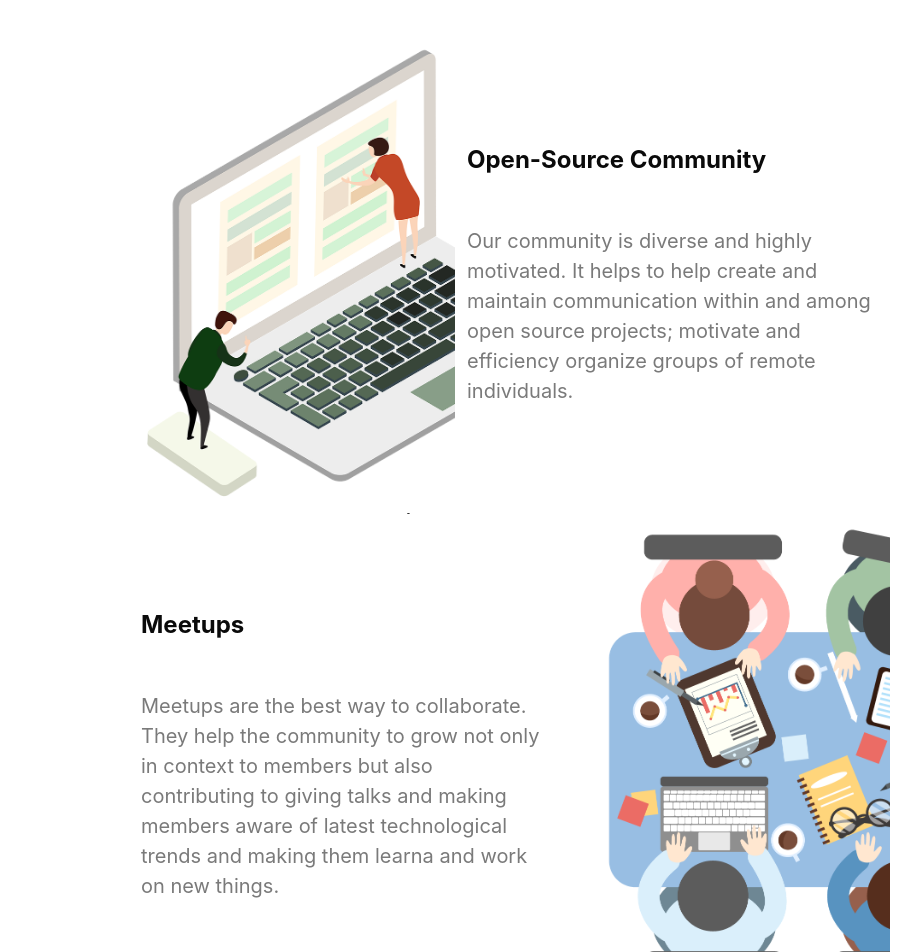
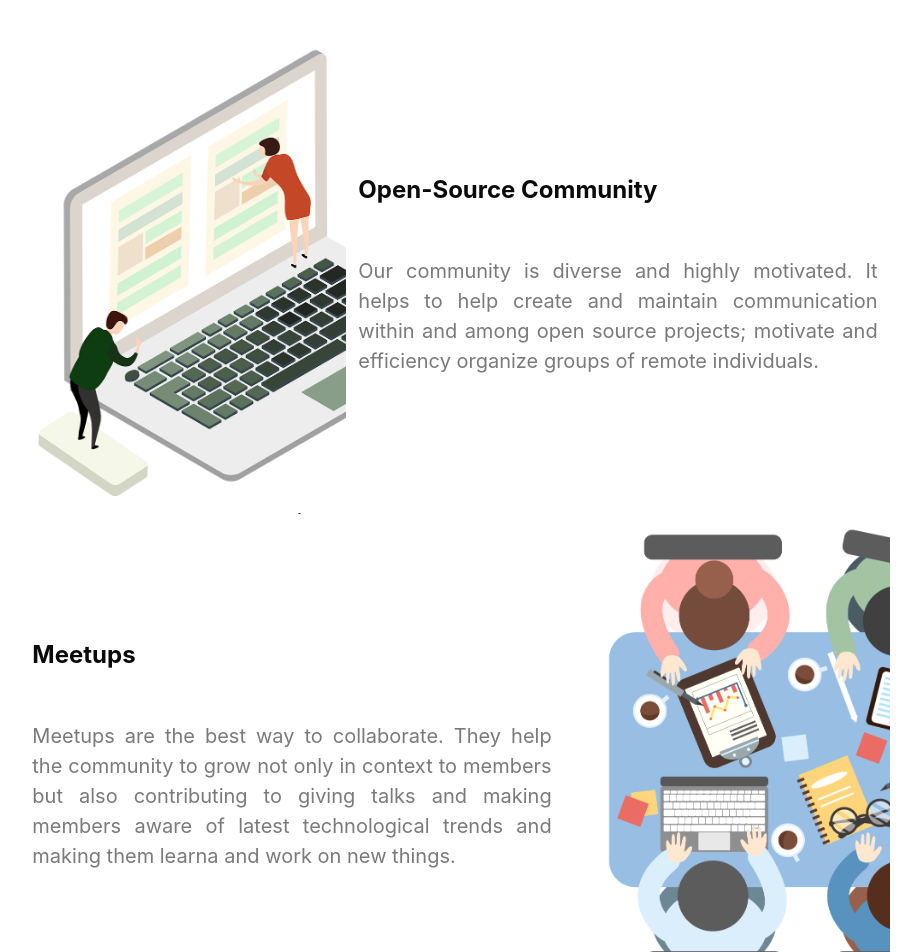
Before and after one commit to PyData-Jalandhar/PyData-Website, a React (Create React App) app: page / in a window 1280 px wide. Shown: the part 1100-2052 px from the top of the page, without its empty margins (185-1106 px from the left). Built offline with nearby package versions, Linux system fonts and the light colour scheme.

Commit message:
Minor fixes in About Section.

```diff
--- a/src/components/AboutUs.js
+++ b/src/components/AboutUs.js
@@ -40,8 +40,8 @@ export default class AboutUs extends React.Component{
                 <Space className="columns"></Space>
 
                     <div className="columns is-vcentered">
-                        <ImageOne className="column is-3 is-offset-3"/>
-                        <div className= "column is-4">
+                        <ImageOne className="column is-3 is-offset-2"/>
+                        <div className= "column is-5 has-text-justified">
                             <h2 className="is-size-4 has-text-weight-bold has-text-black">Open-Source Community
                             </h2> <br /><br />
                             <h3 className="is-size-5 has-text-grey">Our community is diverse and highly motivated. It helps to help create and maintain communication within and among open source projects; motivate and efficiency organize groups of remote individuals.</h3>
@@ -49,7 +49,7 @@ export default class AboutUs extends React.Component{
                     </div>
 
                     <div className="columns is-vcentered">
-                        <div className= "column is-4 is-offset-3">
+                        <div className= "column is-5 is-offset-2 has-text-justified">
                             <h2 className="is-size-4 has-text-weight-bold has-text-black">Meetups
                             </h2> <br /><br />
                             <h3 className="is-size-5 has-text-grey">Meetups are the best way to collaborate. They help the community to grow not only in context to members but also contributing to giving talks and making members aware of latest technological trends and making them learna and work on new things.</h3>
```
